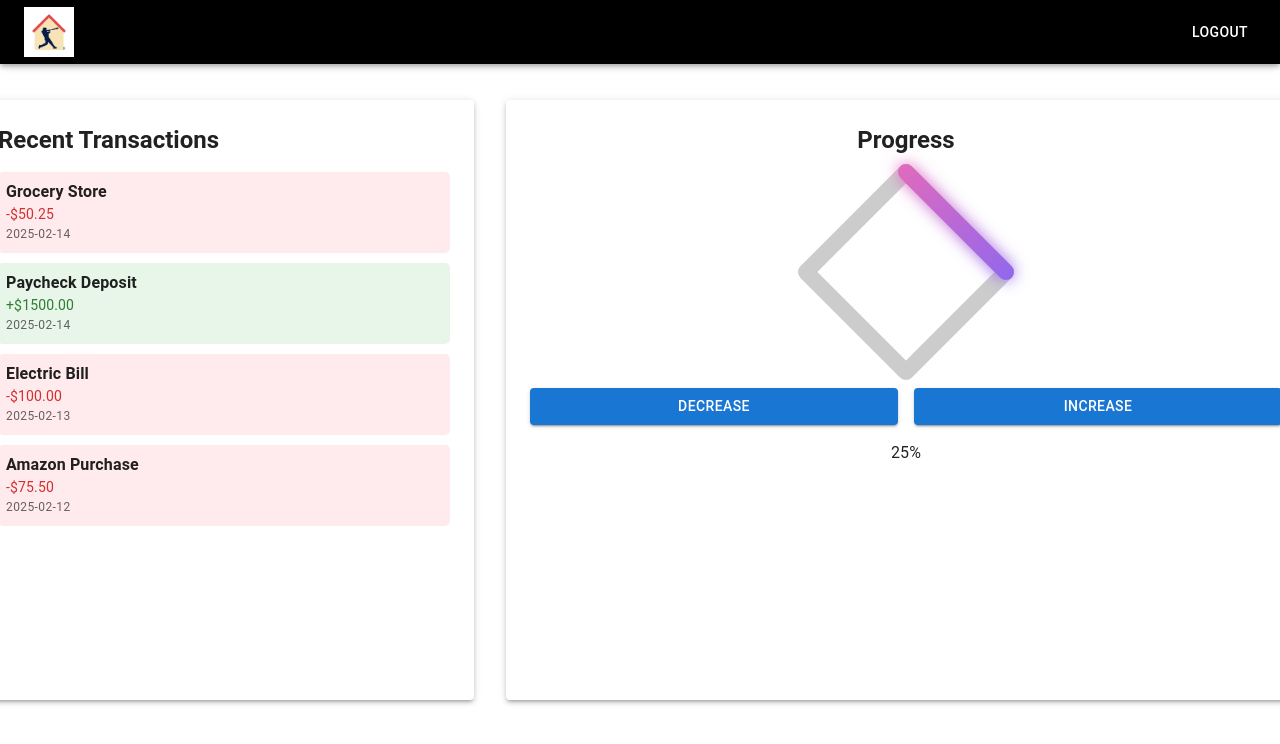
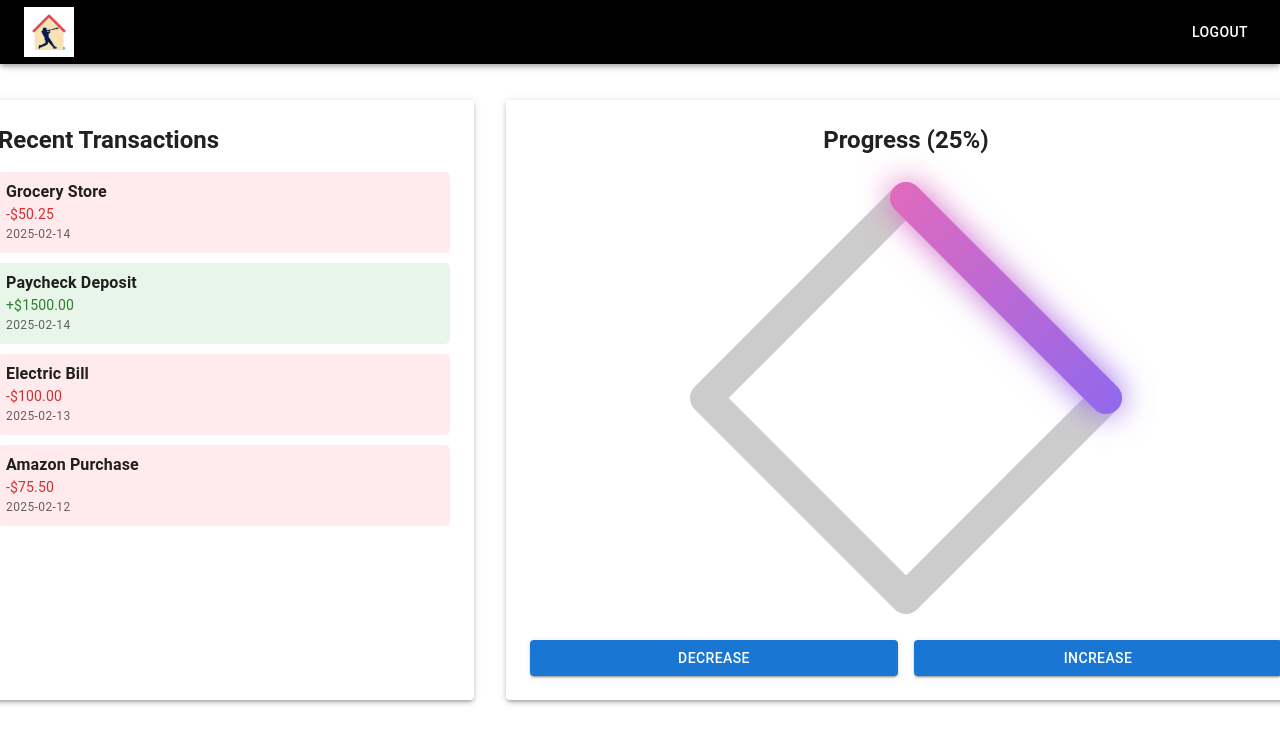
Before and after one commit to WanderingWalnut/HomeRun, a React (Vite) app in the folder frontend/frontend/: page /mainpage in a window 1280 px wide. Shown: the top 744 px of the page. Built offline with nearby package versions, Linux system fonts and the light colour scheme.

Commit message:
Made ui look so much better

```diff
--- a/frontend/frontend/src/pages/MainPage.tsx
+++ b/frontend/frontend/src/pages/MainPage.tsx
@@ -146,34 +146,46 @@ export default function MainPage() {
         </Paper>
 
         {/* Diamond Progress Panel */}
-        <Paper elevation={3} sx={{ width: "800px", height: "600px", p: 3, textAlign: "center" }}>
-          <Typography variant="h5" fontWeight="bold" mb={2}>
-            Progress
+        <Paper
+          elevation={3}
+          sx={{
+            width: "800px",
+            height: "600px",
+            p: 3,
+            display: "flex",
+            flexDirection: "column",
+          }}
+        >
+          <Typography variant="h5" fontWeight="bold" mb={2} textAlign="center">
+            Progress ({progress}%)
           </Typography>
-          <DiamondProgress value={progress} size={200} strokeWidth={8} />
+          {/* Centering the diamond */}
+          <Box
+            sx={{
+              flexGrow: 1,
+              display: "flex",
+              alignItems: "center",
+              justifyContent: "center",
+            }}
+          >
+            <DiamondProgress value={progress} size={400} strokeWidth={8} />
+          </Box>
           <Box display="flex" justifyContent="center" gap={2} mt={2}>
             <Button
               variant="contained"
               color="primary"
-              onClick={() =>
-                setProgress((prev) => Math.max(0, prev - 10))
-              }
+              onClick={() => setProgress((prev) => Math.max(0, prev - 10))}
             >
               Decrease
             </Button>
             <Button
               variant="contained"
               color="primary"
-              onClick={() =>
-                setProgress((prev) => Math.min(100, prev + 10))
-              }
+              onClick={() => setProgress((prev) => Math.min(100, prev + 10))}
             >
               Increase
             </Button>
           </Box>
-          <Typography variant="body1" mt={2}>
-            {progress}%
-          </Typography>
         </Paper>
       </Box>
     </Box>
```
